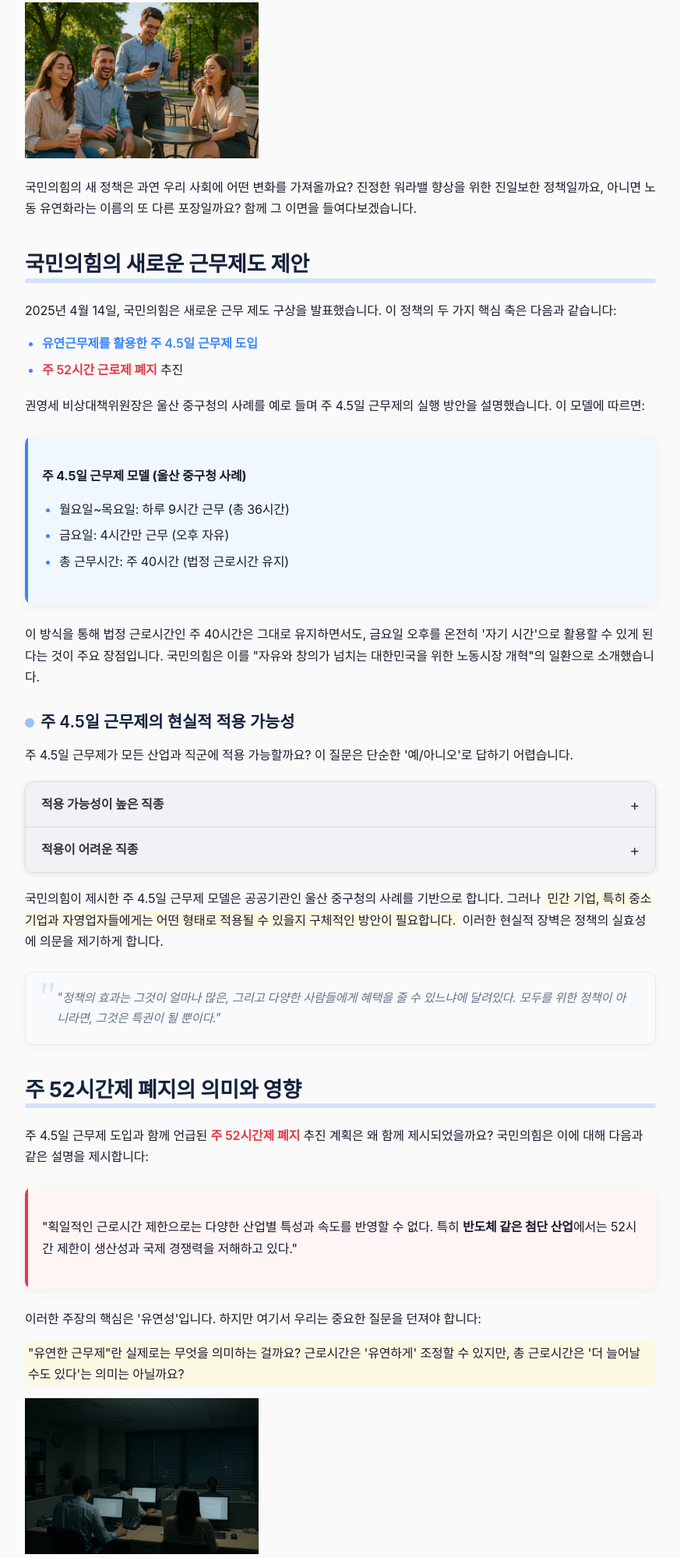
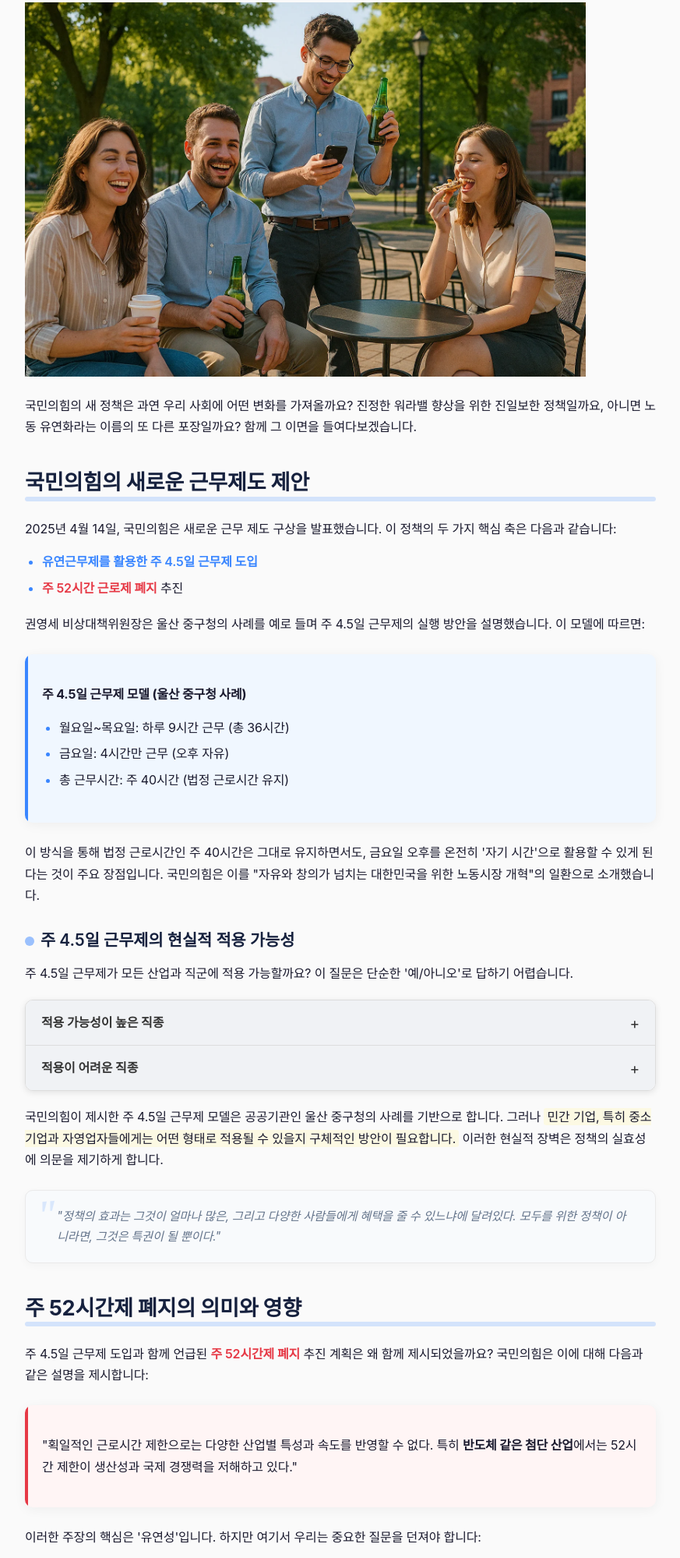
Before and after one commit to woocheol1/webpage, a plain HTML site: page index.html in a window 1280 px wide. Shown: the part 788-2786 px from the top of the page at 78% size, without its empty margins (203-1076 px from the left). Drawn offline with Linux system fonts and the light colour scheme.

Commit message:
사진 크기 변경

```diff
--- a/index.html
+++ b/index.html
@@ -1114,7 +1114,7 @@
         <section id="intro">
             <p class="dropcap">"주 4.5일만 일하고, 금요일 오후는 쉴 수 있다면... 어떨까요?" 많은 직장인들이 꿈꾸는 근무 환경일 것입니다. 특히 매주 금요일 오후가 온전히 '나의 시간'이 된다면 말이죠. 2025년 4월 14일, 국민의힘이 대선 공약으로 내놓은 <span class="highlight-blue">'주 4.5일 근무제'</span> 제안은 많은 이들의 관심을 불러일으켰습니다. 하지만 이와 함께 발표된 <span class="highlight-red">'주 52시간제 폐지'</span> 추진 계획은 숙고해볼 필요가 있는 복잡한 문제를 던집니다.</p>
 
-            <img src="./images/1.webp" alt="1" width="300">
+            <img src="./images/1.webp" alt="1" width="720">
 
             <p>국민의힘의 새 정책은 과연 우리 사회에 어떤 변화를 가져올까요? 진정한 워라밸 향상을 위한 진일보한 정책일까요, 아니면 노동 유연화라는 이름의 또 다른 포장일까요? 함께 그 이면을 들여다보겠습니다.</p>
         </section>
@@ -1199,7 +1199,7 @@
 
             <p class="highlight">"유연한 근무제"란 실제로는 무엇을 의미하는 걸까요? 근로시간은 '유연하게' 조정할 수 있지만, 총 근로시간은 '더 늘어날 수도 있다'는 의미는 아닐까요?</p>
 
-            <img src="./images/2.webp" alt="2" width="300">
+            <img src="./images/2.webp" alt="2" width="720">
 
             <p>주 52시간제는 노동자의 건강과 삶의 질을 보호하기 위해 도입된 제도입니다. 이를 폐지하는 것은 필연적으로 일부 산업과 기업에서 <span class="bold-red">장시간 노동 문화의 부활</span>을 초래할 위험이 있습니다. 특히 노동자의 권리가 상대적으로 약한 중소기업에서 이러한 우려는 더욱 현실적입니다.</p>
         </section>
@@ -1304,7 +1304,7 @@
                 </ul>
             </div>
 
-            <img src="./images/3.webp" alt="3" width="300">
+            <img src="./images/3.webp" alt="3" width="720">
 
             <p>결국 중요한 것은, 정책이 내세우는 표면적 가치가 아니라 <span class="highlight-blue">정책이 실제로 어떤 변화를 가져오는가</span>입니다. 주 4.5일 근무제는 일하는 모든 사람의 삶을 개선하는 방향으로 설계되어야 하며, 주 52시간제 폐지가 노동 환경의 후퇴로 이어지지 않도록 하는 안전장치가 반드시 필요합니다.</p>
 
```
